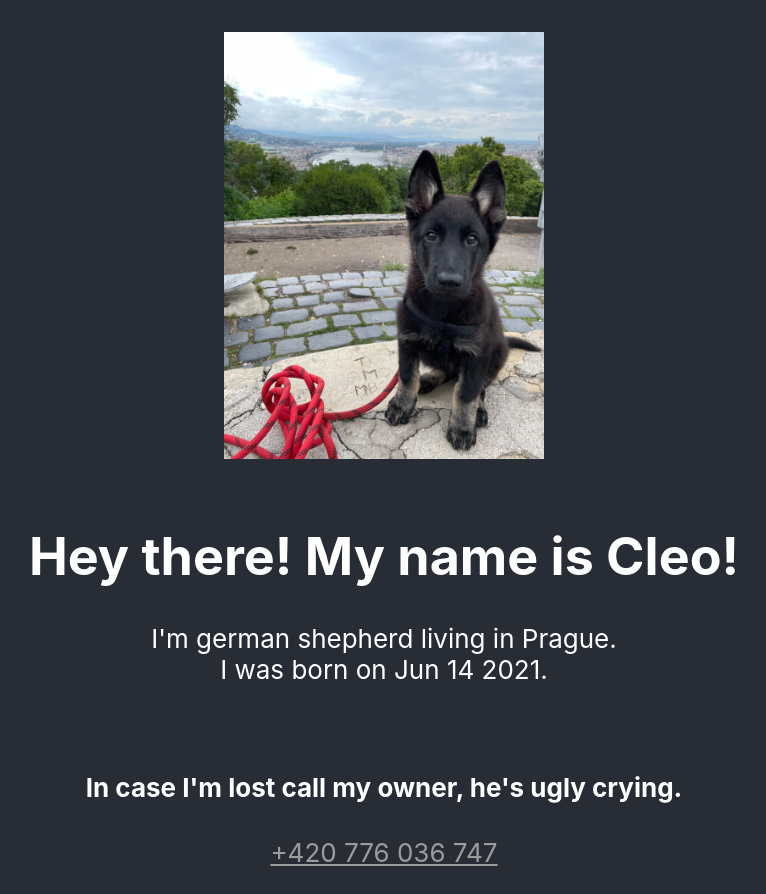
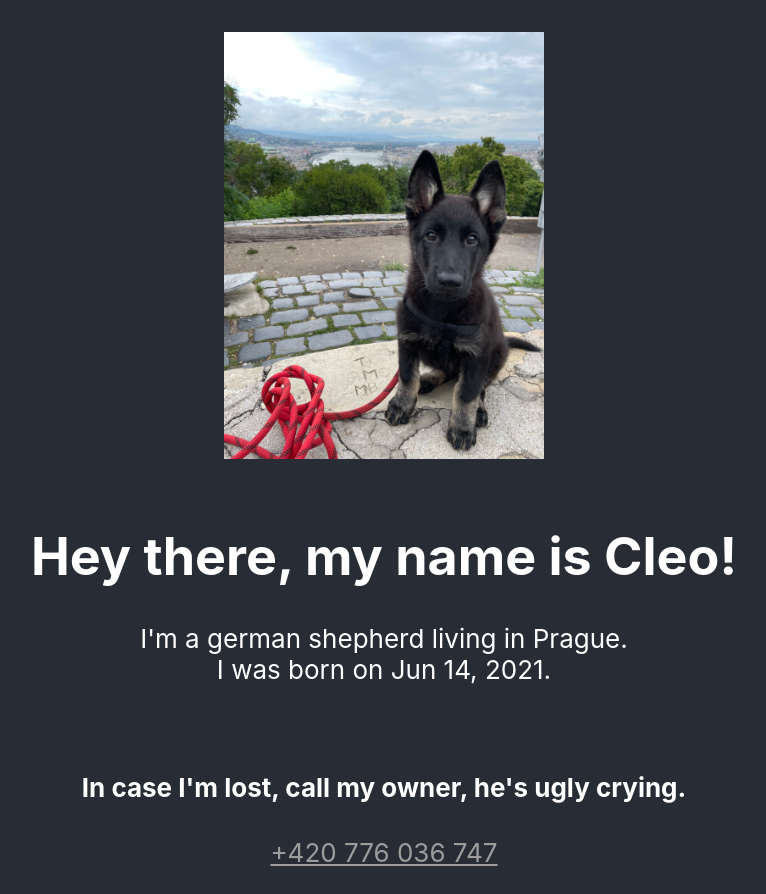
Before and after one commit to kratoon/cleo.kratochvil.dev, a React (Create React App) app: page / in a window 1280 px wide. Shown: the whole page, without its empty margins (256-1022 px from the left). Built offline with nearby package versions, Linux system fonts and the light colour scheme.

Commit message:
Add favicon.ico

```diff
--- a/public/index.html
+++ b/public/index.html
@@ -2,6 +2,7 @@
 <html lang="en">
   <head>
     <meta charset="utf-8" />
+    <link rel="icon" href="%PUBLIC_URL%/favicon.ico" />
     <meta name="viewport" content="width=device-width, initial-scale=1" />
     <meta name="theme-color" content="#000000" />
     <meta
--- a/src/App.tsx
+++ b/src/App.tsx
@@ -7,7 +7,7 @@ function getBirthdate(): string {
   const year = new Intl.DateTimeFormat('en', { year: 'numeric' }).format(birthdate);
   const month = new Intl.DateTimeFormat('en', { month: 'short' }).format(birthdate);
   const date = new Intl.DateTimeFormat('en', { day: '2-digit' }).format(birthdate);
-  return `${month} ${date} ${year}`;
+  return `${month} ${date}, ${year}`;
 }
 
 function App() {
@@ -19,10 +19,10 @@ function App() {
         </div>
         <p>
           <h1>
-            Hey there! My name is Cleo!
+            Hey there, my name is Cleo!
           </h1>
           <div>
-            I'm german shepherd living in Prague.
+            I'm a german shepherd living in Prague.
           </div>
           <div>
             I was born on {getBirthdate()}.
@@ -30,7 +30,7 @@ function App() {
         </p>
         <p>
           <h4>
-            In case I'm lost call my owner, he's ugly crying.
+            In case I'm lost, call my owner, he's ugly crying.
           </h4>
           <div>
             <a href="tel:+420 776 036 747" style={{color: '#9c9c9c'}}>+420 776 036 747</a>
```
Also changed, not shown: public/pawPrint.svg (added), 1 other file (tests, documents, lock files or other folders).
